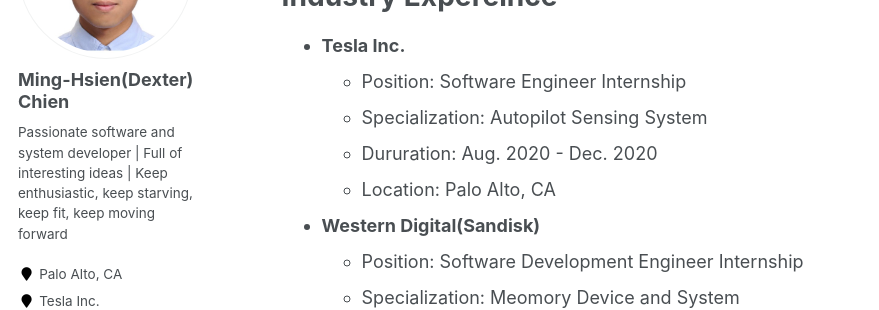
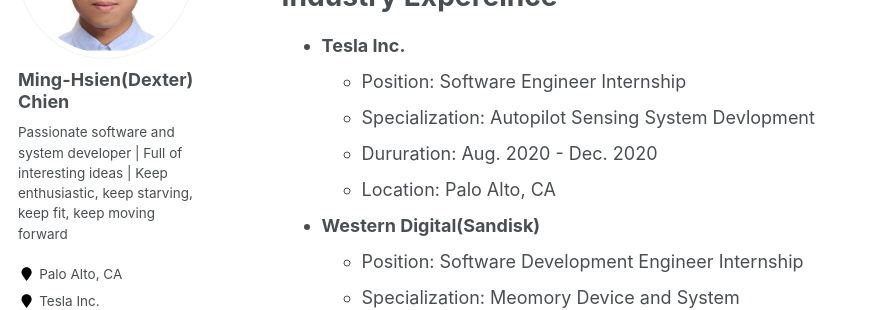
Before and after one commit to marsii1017/DexterChien, a Jekyll site: the page built from _pages/about.md, in a window 1280 px wide and 900 px high, scrolled down 350 px. Shown: the part 153-463 px from the top of the window, without its empty margins (0-879 px from the left). Built offline with Jekyll 4.4.1, drawn with Linux system fonts in a browser that asks for light colours.

Commit message:
revise typo

```diff
--- a/_pages/about.md
+++ b/_pages/about.md
@@ -30,7 +30,7 @@ Industry Expereince
 ======
 * **Tesla Inc.**
     * Position: Software Engineer Internship
-    * Specialization: Autopilot Sensing System
+    * Specialization: Autopilot Sensing System Devlopment
     * Dururation: Aug. 2020 - Dec. 2020
     * Location: Palo Alto, CA
 
```
